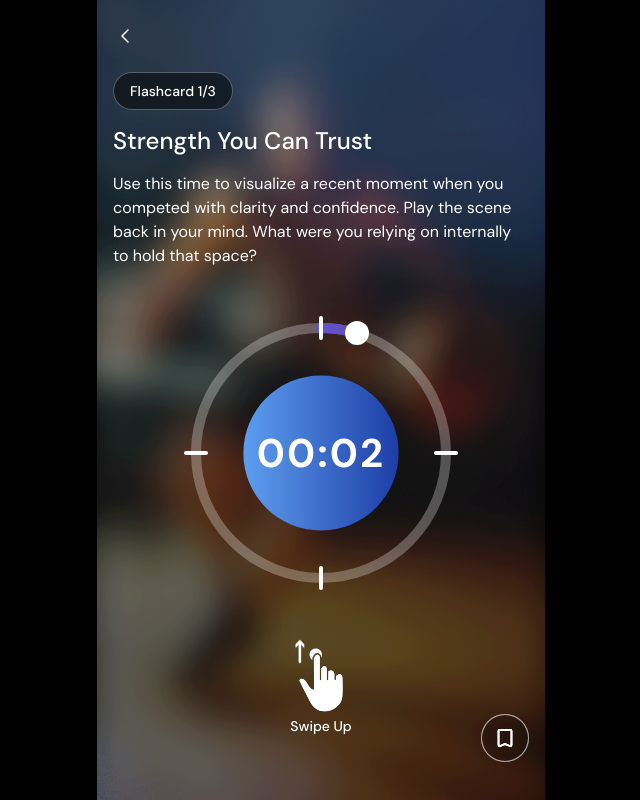
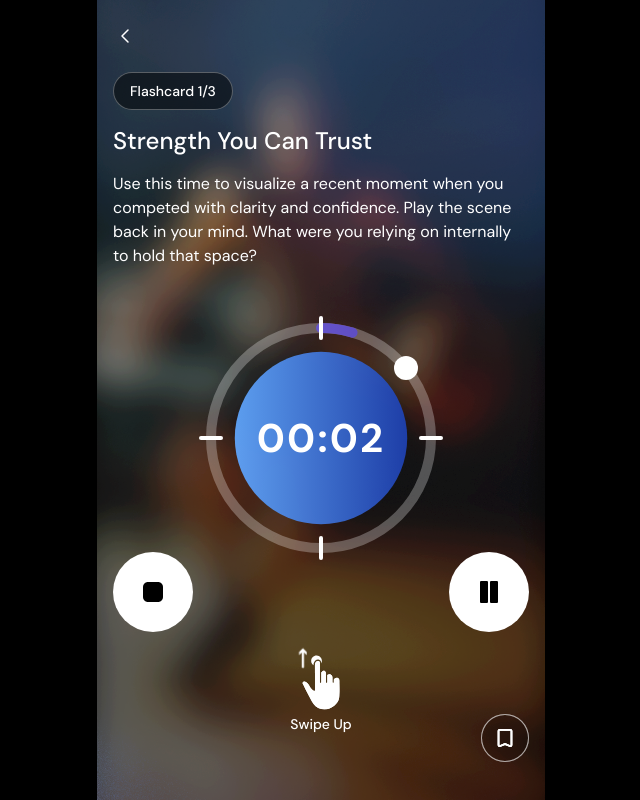
Before and after one commit to spaindoc/pwa-2, a Next.js app: page /flashcard in a window 1280 px wide. Both pictures are taken after a click on the button 640 px from the left and 453 px from the top of the page. Shown: the whole page, without its empty margins (319-959 px from the left). Built offline with nearby package versions, Linux system fonts and the light colour scheme.

Commit message:
fixed layout

```diff
--- a/src/components/FlashCardSlide.tsx
+++ b/src/components/FlashCardSlide.tsx
@@ -86,7 +86,7 @@ export default function FlashcardSlide({
               {card.content && <p className='text-white'>{card.content}</p>}
             </div>
 
-            <div className='flex justify-center'>
+            <div className='flex-col items-center justify-center'>
               <Timer timer={60} className='mx-auto' />
             </div>
           </div>
@@ -94,7 +94,7 @@ export default function FlashcardSlide({
 
         {card.type === "text" && (
           <div className='w-full h-full'>
-            <div className='flex flex-col mt-4 w-full space-y-4'>
+            <div className='flex flex-col mt-14 w-full space-y-4'>
               <Counter count={index} length={cardsLength} />
               {card.title && (
                 <h1 className='text-2xl font-medium text-white leading-tight'>
--- a/src/components/Timer.tsx
+++ b/src/components/Timer.tsx
@@ -7,54 +7,52 @@ import { twMerge } from "tailwind-merge";
 import StartButton from "./ui/StartButton";
 
 interface TimerProps {
-  /** Общее время таймера в секундах */
   timer: number;
-  /** Колбэк по завершении */
   onComplete?: () => void;
-  /** Класс контейнера */
   className?: string;
-  /** Полный цикл «вдох+выдох», сек. 0–T/2 — вдох, T/2–T — выдох */
-  breathCycleSec?: number; // по умолчанию 30
-  /** Границы «дыхания» в долях от радиуса дорожки */
-  breathMinRatio?: number; // 0.35 по умолчанию
-  breathMaxRatio?: number; // 0.55 по умолчанию
+  inhaleSec?: number; // 5 c
+  exhaleSec?: number; // 5 c
+  breathMinRatio?: number; // 0.6
+  breathMaxRatio?: number; // 0.9
 }
 
 const Timer: React.FC<TimerProps> = ({
   timer,
   onComplete,
   className,
-  breathCycleSec = 30,
+  inhaleSec = 5,
+  exhaleSec = 5,
   breathMinRatio = 0.6,
   breathMaxRatio = 0.9,
 }) => {
-  // -------- геометрия прогресс-кольца --------
-  const size = 274;
+  // Геометрия
+  const size = 244;
   const strokeWidth = 10;
-  const innerSize = 260;
+  const innerSize = 230;
   const radius = (innerSize - strokeWidth) / 2;
   const circumference = useMemo(() => radius * 2 * Math.PI, [radius]);
 
-  // -------- refs --------
+  // Refs
   const progressCircleRef = useRef<SVGCircleElement | null>(null);
   const progressDotRef = useRef<SVGCircleElement | null>(null);
   const breathCircleRef = useRef<SVGCircleElement | null>(null);
-  const timerContainerRef = useRef<HTMLDivElement | null>(null);
+  const overlayRef = useRef<HTMLDivElement | null>(null);
   const buttonRef = useRef<HTMLButtonElement | null>(null);
+  const breathTLRef = useRef<gsap.core.Timeline | null>(null);
 
-  const breathTweenRef = useRef<gsap.core.Tween | null>(null);
-
-  // -------- состояние --------
+  // State
   const [isRunning, setIsRunning] = useState(false);
   const [isComplete, setIsComplete] = useState(false);
+  const [isPaused, setIsPaused] = useState(false);
   const [displaySeconds, setDisplaySeconds] = useState(0);
 
-  // тайм-метки/служебные
+  // Тайминг
   const startedAtRef = useRef<number | null>(null);
   const rafActiveRef = useRef(false);
   const lastWholeSecRef = useRef(0);
+  const accumElapsedRef = useRef(0);
 
-  // формат mm:ss
+  // mm:ss
   const mmss = useMemo(() => {
     const m = Math.floor(displaySeconds / 60)
       .toString()
@@ -63,17 +61,19 @@ const Timer: React.FC<TimerProps> = ({
     return `${m}:${s}`;
   }, [displaySeconds]);
 
-  // кадр прогресса (плавно по rAF)
+  // Кадр прогресса
   const setProgressFrame = (elapsedMs: number) => {
     const totalMs = timer * 1000;
-    const p = Math.min(1, Math.max(0, elapsedMs / totalMs)); // 0..1
-    const angleDeg = -90 + p * 360;
-    const angleRad = (angleDeg * Math.PI) / 180;
-
+    const p = Math.min(1, Math.max(0, elapsedMs / totalMs));
     if (progressCircleRef.current) {
       const dashOffset = circumference * (1 - p);
       gsap.set(progressCircleRef.current, { strokeDashoffset: dashOffset });
     }
+
+    // Постоянная скорость: 90° за 5 сек → 18°/с
+    const degPerSec = 18;
+    const angleDeg = -90 + (elapsedMs / 1000) * degPerSec;
+    const angleRad = (angleDeg * Math.PI) / 180; // без модуля — никаких скачков
     if (progressDotRef.current) {
       const cx = size / 2 + radius * Math.cos(angleRad);
       const cy = size / 2 + radius * Math.sin(angleRad);
@@ -81,57 +81,72 @@ const Timer: React.FC<TimerProps> = ({
     }
   };
 
-  // дыхание центрального круга: r между minR ↔ maxR
-  const ensureBreathTween = () => {
+  // Дыхание — создать таймлайн только если его нет, стартовать с текущего r
+  const ensureBreathTimeline = () => {
     const el = breathCircleRef.current;
     if (!el) return;
+
+    // если уже есть — ничего не делаем (важно для резюме!)
+    if (breathTLRef.current) return;
 
     const minR = radius * breathMinRatio;
     const maxR = radius * breathMaxRatio;
 
-    breathTweenRef.current?.kill();
-    // поставить стартовый радиус
-    gsap.set(el, { attr: { r: minR } });
+    // текущий радиус (если ещё не анимировался — будет minR)
+    const currentR = parseFloat(el.getAttribute("r") || "") || (minR as number);
+    gsap.set(el, { attr: { r: currentR } });
 
-    breathTweenRef.current = gsap.to(el, {
-      attr: { r: maxR },
-      duration: Math.max(0.1, breathCycleSec / 2),
-      ease: "power1.inOut",
-      yoyo: true,
+    const tl = gsap.timeline({
       repeat: -1,
+      defaults: { ease: "power1.inOut" },
     });
+    // идём к ближайшей «фазе»: если ближе к max — сначала вниз, иначе вверх
+    const distToMax = Math.abs(currentR - maxR);
+    const distToMin = Math.abs(currentR - minR);
+
+    if (distToMax < distToMin) {
+      tl.to(el, { attr: { r: minR }, duration: Math.max(0.1, exhaleSec) }).to(
+        el,
+        { attr: { r: maxR }, duration: Math.max(0.1, inhaleSec) }
+      );
+    } else {
+      tl.to(el, { attr: { r: maxR }, duration: Math.max(0.1, inhaleSec) }).to(
+        el,
+        { attr: { r: minR }, duration: Math.max(0.1, exhaleSec) }
+      );
+    }
+
+    breathTLRef.current = tl;
+    if (isPaused) tl.pause();
   };
 
-  const killBreathTween = () => {
+  const killBreathTimeline = () => {
     const el = breathCircleRef.current;
-    breathTweenRef.current?.kill();
-    breathTweenRef.current = null;
+    breathTLRef.current?.kill();
+    breathTLRef.current = null;
     if (el) {
-      // вернуть к «спокойному» состоянию
       const calmR = radius * ((breathMinRatio + breathMaxRatio) / 2);
-      gsap.to(el, {
-        attr: { r: calmR },
-        duration: 0.35,
-        ease: "power2.out",
-      });
+      gsap.to(el, { attr: { r: calmR }, duration: 0.35, ease: "power2.out" });
     }
   };
 
-  // основной тикер
+  // rAF-цикл
   useEffect(() => {
-    if (!isRunning) return;
+    if (!isRunning || isPaused) return;
 
-    // входная анимация контейнера
-    if (timerContainerRef.current) {
+    // начальная анимация
+    if (overlayRef.current && displaySeconds === 0) {
       gsap.fromTo(
-        timerContainerRef.current,
+        overlayRef.current,
         { scale: 0.94, opacity: 0 },
         { scale: 1, opacity: 1, duration: 0.6, ease: "power3.out" }
       );
     }
-
-    // подготовка прогресс-окружности
-    if (progressCircleRef.current && progressDotRef.current) {
+    if (
+      progressCircleRef.current &&
+      progressDotRef.current &&
+      displaySeconds === 0
+    ) {
       gsap.set(progressCircleRef.current, {
         strokeDasharray: circumference,
         strokeDashoffset: circumference,
@@ -143,13 +158,11 @@ const Timer: React.FC<TimerProps> = ({
       );
     }
 
-    // старт дыхания
-    ensureBreathTween();
+    // создаём дыхание, если его нет (не пересоздаём на резюме)
+    ensureBreathTimeline();
 
-    startedAtRef.current = performance.now();
+    startedAtRef.current = performance.now() - accumElapsedRef.current;
     rafActiveRef.current = true;
-    lastWholeSecRef.current = 0;
-    setDisplaySeconds(0);
 
     const tick = () => {
       if (!rafActiveRef.current || startedAtRef.current == null) return;
@@ -168,7 +181,9 @@ const Timer: React.FC<TimerProps> = ({
         rafActiveRef.current = false;
         setIsRunning(false);
         setIsComplete(true);
-        killBreathTween();
+        setIsPaused(false);
+        accumElapsedRef.current = timer * 1000;
+        killBreathTimeline();
         onComplete?.();
         return;
       }
@@ -179,18 +194,20 @@ const Timer: React.FC<TimerProps> = ({
     return () => {
       rafActiveRef.current = false;
       cancelAnimationFrame(id);
-      killBreathTween();
     };
     // eslint-disable-next-line react-hooks/exhaustive-deps
   }, [
     isRunning,
+    isPaused,
     timer,
-    breathCycleSec,
+    inhaleSec,
+    exhaleSec,
     breathMinRatio,
     breathMaxRatio,
     circumference,
   ]);
 
+  // Кнопки
   const handleStart = () => {
     if (isRunning || isComplete) return;
     if (buttonRef.current) {
@@ -202,21 +219,104 @@ const Timer: React.FC<TimerProps> = ({
         ease: "power2.out",
       });
     }
+    accumElapsedRef.current = 0;
+    lastWholeSecRef.current = 0;
+    setDisplaySeconds(0);
+    setIsComplete(false);
+    setIsPaused(false);
     setIsRunning(true);
+    // дыхание создастся в эффекте, если его нет
   };
 
-  const state: "initial" | "running" | "complete" =
+  const handlePauseResume = () => {
+    if (!isRunning) return;
+    if (!isPaused) {
+      // Пауза
+      setIsPaused(true);
+      rafActiveRef.current = false;
+      if (startedAtRef.current != null) {
+        const now = performance.now();
+        accumElapsedRef.current = Math.min(
+          now - startedAtRef.current,
+          timer * 1000
+        );
+      }
+      breathTLRef.current?.pause();
+    } else {
+      // Продолжить
+      setIsPaused(false);
+      startedAtRef.current = performance.now() - accumElapsedRef.current;
+      rafActiveRef.current = true;
+      breathTLRef.current?.play();
+
+      const loop = () => {
+        if (!rafActiveRef.current || startedAtRef.current == null) return;
+        const now = performance.now();
+        const elapsed = Math.min(now - startedAtRef.current, timer * 1000);
+        setProgressFrame(elapsed);
+        const whole = Math.floor(elapsed / 1000);
+        if (whole !== lastWholeSecRef.current) {
+          lastWholeSecRef.current = whole;
+          setDisplaySeconds(whole);
+        }
+        if (elapsed >= timer * 1000) {
+          rafActiveRef.current = false;
+          setIsRunning(false);
+          setIsComplete(true);
+          setIsPaused(false);
+          accumElapsedRef.current = timer * 1000;
+          killBreathTimeline();
+          onComplete?.();
+          return;
+        }
+        requestAnimationFrame(loop);
+      };
+      requestAnimationFrame(loop);
+    }
+  };
+
+  const handleStop = () => {
+    rafActiveRef.current = false;
+    setIsRunning(false);
+    setIsPaused(false);
+    setIsComplete(false);
+    accumElapsedRef.current = 0;
+    lastWholeSecRef.current = 0;
+    setDisplaySeconds(0);
+    killBreathTimeline();
+
+    // прогресс/точка — в начало
+    if (progressCircleRef.current) {
+      gsap.set(progressCircleRef.current, {
+        strokeDasharray: circumference,
+        strokeDashoffset: circumference,
+      });
+    }
+    if (progressDotRef.current) {
+      gsap.set(progressDotRef.current, {
+        cx: size / 2,
+        cy: size / 2 - radius,
+      });
+    }
+  };
+
+  const state: "initial" | "running" | "paused" | "complete" =
     !isRunning && displaySeconds === 0
       ? "initial"
       : isComplete
       ? "complete"
+      : isPaused
+      ? "paused"
       : "running";
 
   return (
+    <>
       <div
-      className={twMerge("relative inline-block", className)}
-      style={{ width: size, height: size }}
+        className={twMerge("block", className)}
+        style={{ width: size }}
       >
+        {/* Фиксированная область круга */}
+        <div className='relative' style={{ width: size, height: size }}>
           <svg width={size} height={size} className='block'>
             {/* фон дорожки */}
             <circle
@@ -228,9 +328,8 @@ const Timer: React.FC<TimerProps> = ({
               strokeWidth={strokeWidth}
             />
 
-        {/* Градиенты */}
+            {/* градиенты */}
             <defs>
-          {/* прогресс (фиолетовый как раньше) */}
               <linearGradient
                 id='progressGradient'
                 x1='0%'
@@ -242,14 +341,19 @@ const Timer: React.FC<TimerProps> = ({
                 <stop offset='100%' stopColor='#5241B7' />
               </linearGradient>
 
-          {/* НОВЫЙ: градиент дыхающего круга (твой) */}
-          <linearGradient id='timerGradient' x1='0%' y1='0%' x2='100%' y2='0%'>
-            <stop offset='0%' stopColor='#60A5FA' /> {/* голубой */}
-            <stop offset='100%' stopColor='#1E40AF' /> {/* темно-синий */}
+              <linearGradient
+                id='timerGradient'
+                x1='0%'
+                y1='0%'
+                x2='100%'
+                y2='0%'
+              >
+                <stop offset='0%' stopColor='#60A5FA' />
+                <stop offset='100%' stopColor='#1E40AF' />
               </linearGradient>
             </defs>
 
-        {/* дыхание — внутренний круг с нужным градиентом */}
+            {/* дыхание */}
             {state !== "initial" && (
               <circle
                 ref={breathCircleRef}
@@ -261,7 +365,7 @@ const Timer: React.FC<TimerProps> = ({
               />
             )}
 
-        {/* активный прогресс по окружности */}
+            {/* активный прогресс */}
             {state !== "initial" && (
               <circle
                 ref={progressCircleRef}
@@ -278,11 +382,23 @@ const Timer: React.FC<TimerProps> = ({
               />
             )}
 
-        {/* метки-сектора (крест) */}
+            {/* метки */}
             <g fill='#FFFFFF'>
               <rect x={size / 2 - 2} y={0} width='4' height='24' rx='2' />
-          <rect x={size - 24} y={size / 2 - 2} width='24' height='4' rx='2' />
-          <rect x={size / 2 - 2} y={size - 24} width='4' height='24' rx='2' />
+              <rect
+                x={size - 24}
+                y={size / 2 - 2}
+                width='24'
+                height='4'
+                rx='2'
+              />
+              <rect
+                x={size / 2 - 2}
+                y={size - 24}
+                width='4'
+                height='24'
+                rx='2'
+              />
               <rect x={0} y={size / 2 - 2} width='24' height='4' rx='2' />
             </g>
 
@@ -298,9 +414,9 @@ const Timer: React.FC<TimerProps> = ({
             )}
           </svg>
 
-      {/* центр: текст поверх, НЕ масштабируется */}
+          {/* центр — поверх круга */}
           <div
-        ref={timerContainerRef}
+            ref={overlayRef}
             className='absolute inset-0 flex items-center justify-center'
           >
             {state === "initial" ? (
@@ -319,6 +435,79 @@ const Timer: React.FC<TimerProps> = ({
             )}
           </div>
         </div>
+
+        {/* нижние кнопки */}
+      </div>
+      {state !== "initial" && (
+        <div className='pointer-events-auto -mt-2 flex items-center justify-between gap-4 w-full'>
+          {/* Стоп */}
+          <button
+            type='button'
+            onClick={handleStop}
+            aria-label='Стоп'
+            className='p-0 bg-transparent border-0'
+          >
+            <svg
+              width='80'
+              height='80'
+              viewBox='0 0 80 80'
+              fill='none'
+              xmlns='http://www.w3.org/2000/svg'
+            >
+              <circle cx='40' cy='40' r='40' fill='white' />
+              <path
+                d='M45 30H35C32.2386 30 30 32.2386 30 35V45C30 47.7614 32.2386 50 35 50H45C47.7614 50 50 47.7614 50 45V35C50 32.2386 47.7614 30 45 30Z'
+                fill='black'
+              />
+            </svg>
+          </button>
+
+          {/* Пауза / Продолжить */}
+          <button
+            type='button'
+            onClick={handlePauseResume}
+            aria-label={isPaused ? "Продолжить" : "Пауза"}
+            className='p-0 bg-transparent border-0'
+          >
+            {isPaused ? (
+              // PLAY
+              <svg
+                width='80'
+                height='80'
+                viewBox='0 0 80 80'
+                fill='none'
+                xmlns='http://www.w3.org/2000/svg'
+              >
+                <circle cx='40' cy='40' r='40' fill='white' />
+                <path
+                  d='M46.3566 33.8045C50.1189 36.4351 52 37.7505 52 40.0001C52 42.2497 50.1189 43.5651 46.3566 46.1957C45.3181 46.9219 44.288 47.6056 43.3414 48.1753C42.511 48.6752 41.5705 49.1922 40.5968 49.6997C36.8434 51.6561 34.9667 52.6343 33.2835 51.5513C31.6003 50.4683 31.4473 48.201 31.1413 43.6666C31.0548 42.3842 31 41.1271 31 40.0001C31 38.8731 31.0548 37.616 31.1413 36.3336C31.4473 31.7992 31.6003 29.5319 33.2835 28.4489C34.9667 27.3659 36.8434 28.3441 40.5968 30.3005C41.5705 30.808 42.511 31.325 43.3414 31.8249C44.288 32.3946 45.3181 33.0783 46.3566 33.8045Z'
+                  fill='black'
+                />
+              </svg>
+            ) : (
+              // PAUSE
+              <svg
+                width='80'
+                height='80'
+                viewBox='0 0 80 80'
+                fill='none'
+                xmlns='http://www.w3.org/2000/svg'
+              >
+                <circle cx='40' cy='40' r='40' fill='white' />
+                <path
+                  d='M37.4 51H32.6C32.1757 51 31.7687 50.8946 31.4686 50.7071C31.1686 50.5196 31 50.2652 31 50V30C31 29.7348 31.1686 29.4804 31.4686 29.2929C31.7687 29.1054 32.1757 29 32.6 29H37.4C37.8243 29 38.2313 29.1054 38.5314 29.2929C38.8314 29.4804 39 29.7348 39 30V50C39 50.2652 38.8314 50.5196 38.5314 50.7071C38.2313 50.8946 37.8243 51 37.4 51Z'
+                  fill='black'
+                />
+                <path
+                  d='M47.4 51H42.6C42.1757 51 41.7687 50.8946 41.4686 50.7071C41.1686 50.5196 41 50.2652 41 50V30C41 29.7348 41.1686 29.4804 41.4686 29.2929C41.7687 29.1054 42.1757 29 42.6 29H47.4C47.8243 29 48.2313 29.1054 48.5314 29.2929C48.8314 29.4804 49 29.7348 49 30V50C49 50.2652 48.8314 50.5196 48.5314 50.7071C48.2313 50.8946 47.8243 51 47.4 51Z'
+                  fill='black'
+                />
+              </svg>
+            )}
+          </button>
+        </div>
+      )}
+    </>
   );
 };
 
--- a/src/components/icons/SwipeIcon.tsx
+++ b/src/components/icons/SwipeIcon.tsx
@@ -4,7 +4,7 @@ export default function SwipeIcon() {
       <svg
         xmlns='http://www.w3.org/2000/svg'
         width='54'
-        height='70'
+        height='60'
         viewBox='0 0 54 70'
         fill='none'
         className='overflow-visible '
```
Also changed, not shown: src/app/flashcard/page.tsx (+67 -7 lines). Lines whose indentation alone changed are shown as unchanged.
